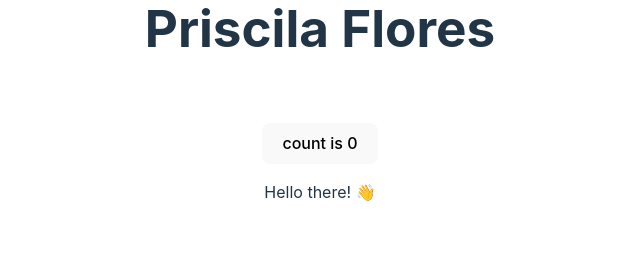
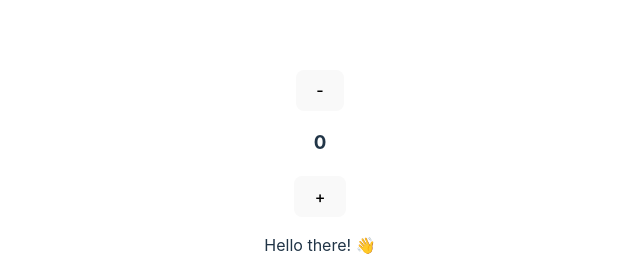
Before and after one commit to priscilauchoa/Redi-react-course, a React (Vite) app in the folder first-homework/: page / in a window 1280 px wide. Shown: the part 398-665 px from the top of the page, without its empty margins (320-960 px from the left). Built offline with nearby package versions, Linux system fonts and the light colour scheme.

Commit message:
add first hook useState

```diff
--- a/first-homework/src/App.jsx
+++ b/first-homework/src/App.jsx
@@ -1,8 +1,7 @@
-import { useState } from 'react'
 import './App.css'
+import Counter from './Counter'
 
 function App() {
-  const [count, setCount] = useState(0)
 
   return (
     <>
@@ -12,9 +11,8 @@ function App() {
       </div>
       <h1>Priscila Flores </h1>
       <div className="card">
-        <button onClick={() => setCount((count) => count + 1)}>
-          count is {count}
-        </button>
+        <Counter />
+
         <p>
           Hello there! 👋
         </p>
--- /dev/null
+++ b/first-homework/src/Counter.jsx
@@ -0,0 +1,21 @@
+import { useState } from 'react'
+
+function Counter() {
+  const [count, setCount] = useState(0)
+    function minus(){
+       setCount(count-1)
+    }
+    function plus(){
+       setCount(count+1)
+    }
+
+  return (
+    <div className='counter'>
+        <button onClick={minus}>-</button>
+        <h3>{count}</h3>
+        <button onClick={plus}>+</button>
+    </div>
+  )
+}
+
+export default Counter;
```
